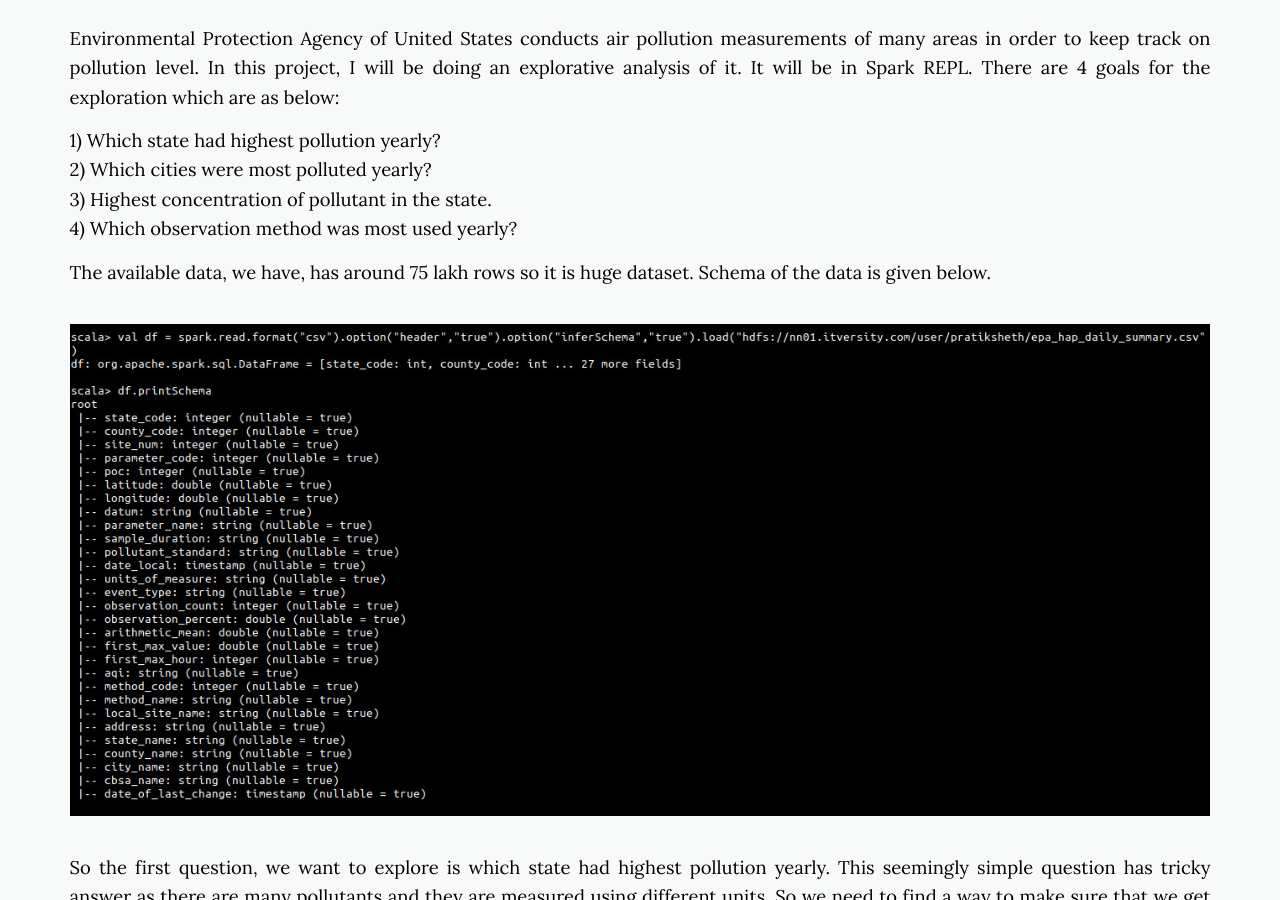
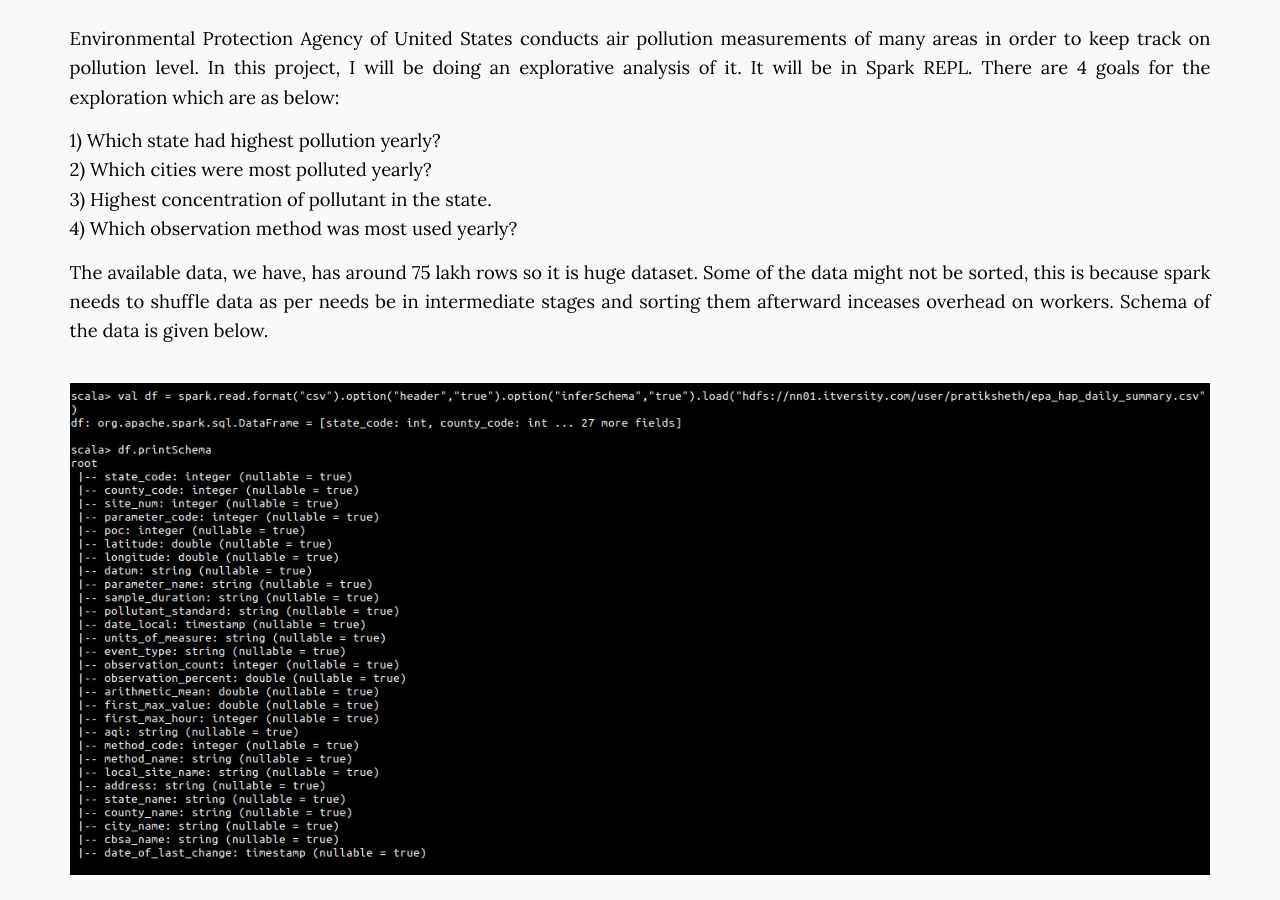
Before and after one commit to daftengineer/daftengineer.github.io, a Jekyll site: the page built from _posts/2018-08-31-exploration-of-us-pollution-data.markdown, in a window 1280 px wide and 900 px high, scrolled down 711 px. Built offline with Jekyll 4.4.1, drawn with Linux system fonts in a browser that asks for light colours; nearby versions of some CDN libraries.

Commit message:
Update 2018-08-31-exploration-of-us-pollution-data.markdown

```diff
--- a/_posts/2018-08-31-exploration-of-us-pollution-data.markdown
+++ b/_posts/2018-08-31-exploration-of-us-pollution-data.markdown
@@ -13,7 +13,7 @@ image-sm: https://daftengineer.github.io/media_assets/pollution.jpg
    2) Which cities were most polluted yearly?<br />
    3) Highest concentration of pollutant in the state.<br />
    4) Which observation method was most used yearly?<br /></p>
-   <p style="text-align:justify;">The available data, we have, has around 75 lakh rows so it is huge dataset. Schema of the data is given below. </p>
+   <p style="text-align:justify;">The available data, we have, has around 75 lakh rows so it is huge dataset. Some of the data might not be sorted, this is because spark needs to shuffle data as per needs be in intermediate stages and sorting them afterward inceases overhead on workers. Schema of the data is given below. </p>
    <img src = "https://daftengineer.github.io/media_assets/ml4p1.jpg"/>
    <p style="text-align:justify;">So the first question, we want to explore is which state had highest pollution yearly. This seemingly simple question has tricky answer as there are many pollutants and they are measured using different units. So we need to find a way to make sure that we get the highest pollution yearly and we respect the existence of different units. And the answer I found was to have the average of individual pollutants within a state per year and find the euclidean distance of the vector formed using the pollutant from origin. For that I needed to write User Defined Aggregation Function and then using spark we got the highest polluted state yearly.</p>
    <img src = "https://daftengineer.github.io/media_assets/ml4p2.jpg"/>
```
